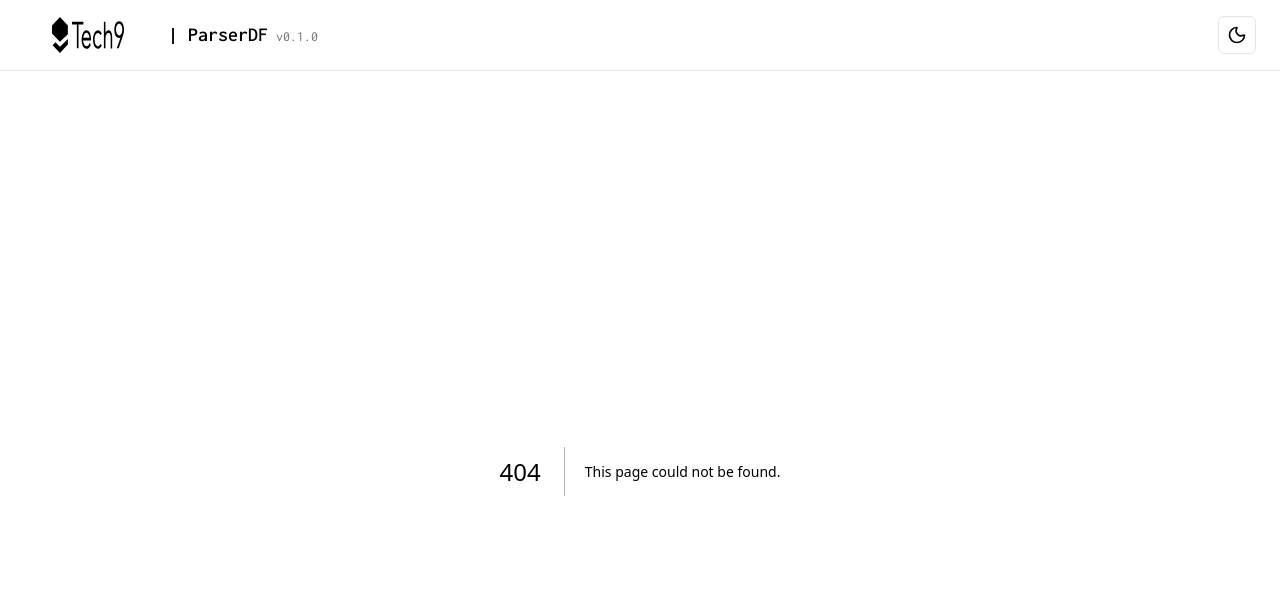
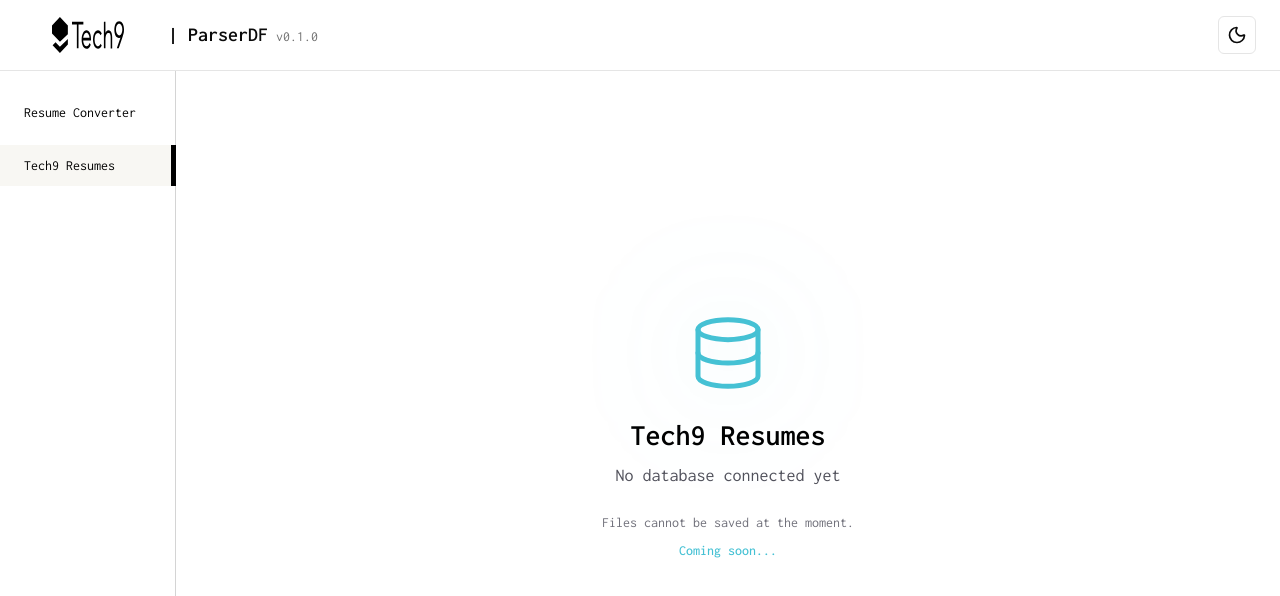
Before and after one commit to humexxx/tech9-parserdf, a Next.js app: page /resumes in a window 1280 px wide. Before the commit this address had no page. Shown: the top 596 px of the page. Built offline with nearby package versions, Linux system fonts and the light colour scheme.

Commit message:
feat: add SideNav and ComingSoon components; update AppBar and layout structure

```diff
--- a/app/components/AppBar.tsx
+++ b/app/components/AppBar.tsx
@@ -1,6 +1,10 @@
+"use client";
+
 import Image from "next/image";
-import ThemeToggle from "./ThemeToggle";
+import dynamic from "next/dynamic";
 import { version } from "../../package.json";
+
+const ThemeToggle = dynamic(() => import("./ThemeToggle"), { ssr: false });
 
 export default function AppBar() {
   return (
--- /dev/null
+++ b/app/components/ComingSoon.tsx
@@ -0,0 +1,33 @@
+import { Database } from "lucide-react";
+
+interface ComingSoonProps {
+  title: string;
+  description?: string;
+}
+
+export default function ComingSoon({ title, description }: ComingSoonProps) {
+  return (
+    <div className="flex flex-col items-center justify-center min-h-[calc(100vh-68px)] px-6">
+      <div className="flex flex-col items-center gap-6 max-w-md text-center">
+        <div className="relative">
+          <div className="absolute inset-0 bg-primary/10 dark:bg-primary/20 blur-3xl rounded-full" />
+          <Database className="w-20 h-20 text-primary relative" strokeWidth={1.5} />
+        </div>
+
+        <div className="space-y-2">
+          <h1 className="text-3xl font-semibold text-black dark:text-white">
+            {title}
+          </h1>
+          <p className="text-lg text-zinc-600 dark:text-zinc-400">
+            {description || "No database connected yet"}
+          </p>
+        </div>
+
+        <div className="flex flex-col gap-2 text-sm text-zinc-500 dark:text-zinc-500">
+          <p>Files cannot be saved at the moment.</p>
+          <p className="font-medium text-primary">Coming soon...</p>
+        </div>
+      </div>
+    </div>
+  );
+}
--- /dev/null
+++ b/app/components/SideNav.tsx
@@ -0,0 +1,45 @@
+"use client";
+
+import Link from "next/link";
+import { usePathname } from "next/navigation";
+
+type NavItem = {
+  id: string;
+  label: string;
+  href: string;
+};
+
+const navItems: NavItem[] = [
+  { id: "resume-converter", label: "Resume Converter", href: "/resume-converter" },
+  { id: "tech9-resumes", label: "Tech9 Resumes", href: "/resumes" },
+];
+
+export default function SideNav() {
+  const pathname = usePathname();
+
+  return (
+    <aside className="fixed top-17 left-0 w-44 h-[calc(100vh-68px)] bg-white dark:bg-zinc-950 border-r border-[#D4D4D4] dark:border-zinc-800 py-6 flex flex-col gap-3">
+      {navItems.map((item) => {
+        const isSelected = pathname === item.href;
+        return (
+          <Link
+            key={item.id}
+            href={item.href}
+            className={`
+              w-44 h-10.25 px-6 py-3 flex items-center gap-2.5 text-left transition-colors
+              ${
+                isSelected
+                  ? "bg-[#F8F7F3] dark:bg-zinc-900 border-r-[5px] border-r-black dark:border-r-white"
+                  : "hover:bg-zinc-50 dark:hover:bg-zinc-900"
+              }
+            `}
+          >
+            <span className="text-black dark:text-white text-sm leading-4.25 w-32">
+              {item.label}
+            </span>
+          </Link>
+        );
+      })}
+    </aside>
+  );
+}
--- a/app/components/ThemeToggle.tsx
+++ b/app/components/ThemeToggle.tsx
@@ -11,7 +11,6 @@
       onClick={() => setTheme(theme === "dark" ? "light" : "dark")}
       className="p-2 rounded-md border border-border hover:bg-accent transition-colors"
       aria-label="Toggle theme"
-      suppressHydrationWarning
     >
       {resolvedTheme === "dark" ? (
         <Sun className="h-5 w-5 text-foreground" />
--- a/app/layout.tsx
+++ b/app/layout.tsx
@@ -1,6 +1,7 @@
 import type { Metadata } from "next";
 import { Inconsolata } from "next/font/google";
 import AppBar from "./components/AppBar";
+import SideNav from "./components/SideNav";
 import ThemeProvider from "./components/ThemeProvider";
 import "./globals.css";
 
@@ -29,7 +30,10 @@
       >
         <ThemeProvider>
           <AppBar />
-          {children}
+          <SideNav />
+          <main className="ml-44">
+            {children}
+          </main>
         </ThemeProvider>
       </body>
     </html>
--- a/app/page.tsx
+++ b/app/page.tsx
@@ -1,65 +1,5 @@
-import Image from "next/image";
+import { redirect } from "next/navigation";
 
 export default function Home() {
-  return (
-    <div className="flex min-h-screen items-center justify-center bg-zinc-50 font-sans dark:bg-black">
-      <main className="flex min-h-screen w-full max-w-3xl flex-col items-center justify-between py-32 px-16 bg-white dark:bg-black sm:items-start">
-        <Image
-          className="dark:invert"
-          src="/next.svg"
-          alt="Next.js logo"
-          width={100}
-          height={20}
-          priority
-        />
-        <div className="flex flex-col items-center gap-6 text-center sm:items-start sm:text-left">
-          <h1 className="max-w-xs text-3xl font-semibold leading-10 tracking-tight text-black dark:text-zinc-50">
-            To get started, edit the page.tsx file.
-          </h1>
-          <p className="max-w-md text-lg leading-8 text-zinc-600 dark:text-zinc-400">
-            Looking for a starting point or more instructions? Head over to{" "}
-            <a
-              href="https://vercel.com/templates?framework=next.js&utm_source=create-next-app&utm_medium=appdir-template-tw&utm_campaign=create-next-app"
-              className="font-medium text-zinc-950 dark:text-zinc-50"
-            >
-              Templates
-            </a>{" "}
-            or the{" "}
-            <a
-              href="https://nextjs.org/learn?utm_source=create-next-app&utm_medium=appdir-template-tw&utm_campaign=create-next-app"
-              className="font-medium text-zinc-950 dark:text-zinc-50"
-            >
-              Learning
-            </a>{" "}
-            center.
-          </p>
-        </div>
-        <div className="flex flex-col gap-4 text-base font-medium sm:flex-row">
-          <a
-            className="flex h-12 w-full items-center justify-center gap-2 rounded-full bg-foreground px-5 text-background transition-colors hover:bg-[#383838] dark:hover:bg-[#ccc] md:w-[158px]"
-            href="https://vercel.com/new?utm_source=create-next-app&utm_medium=appdir-template-tw&utm_campaign=create-next-app"
-            target="_blank"
-            rel="noopener noreferrer"
-          >
-            <Image
-              className="dark:invert"
-              src="/vercel.svg"
-              alt="Vercel logomark"
-              width={16}
-              height={16}
-            />
-            Deploy Now
-          </a>
-          <a
-            className="flex h-12 w-full items-center justify-center rounded-full border border-solid border-black/[.08] px-5 transition-colors hover:border-transparent hover:bg-black/[.04] dark:border-white/[.145] dark:hover:bg-[#1a1a1a] md:w-[158px]"
-            href="https://nextjs.org/docs?utm_source=create-next-app&utm_medium=appdir-template-tw&utm_campaign=create-next-app"
-            target="_blank"
-            rel="noopener noreferrer"
-          >
-            Documentation
-          </a>
-        </div>
-      </main>
-    </div>
-  );
+  redirect("/resume-converter");
 }
--- /dev/null
+++ b/app/resume-converter/page.tsx
@@ -0,0 +1,14 @@
+export default function ResumeConverterPage() {
+  return (
+    <div className="flex min-h-[calc(100vh-68px)] items-center justify-center bg-white dark:bg-black">
+      <main className="flex flex-col items-center justify-center gap-8 p-16">
+        <h1 className="text-4xl font-semibold text-black dark:text-white">
+          Resume Converter
+        </h1>
+        <p className="text-lg text-zinc-600 dark:text-zinc-400 text-center max-w-md">
+          Convert and parse PDF resumes with ease.
+        </p>
+      </main>
+    </div>
+  );
+}
--- /dev/null
+++ b/app/resumes/page.tsx
@@ -0,0 +1,5 @@
+import ComingSoon from "../components/ComingSoon";
+
+export default function Tech9ResumesPage() {
+  return <ComingSoon title="Tech9 Resumes" />;
+}
```
